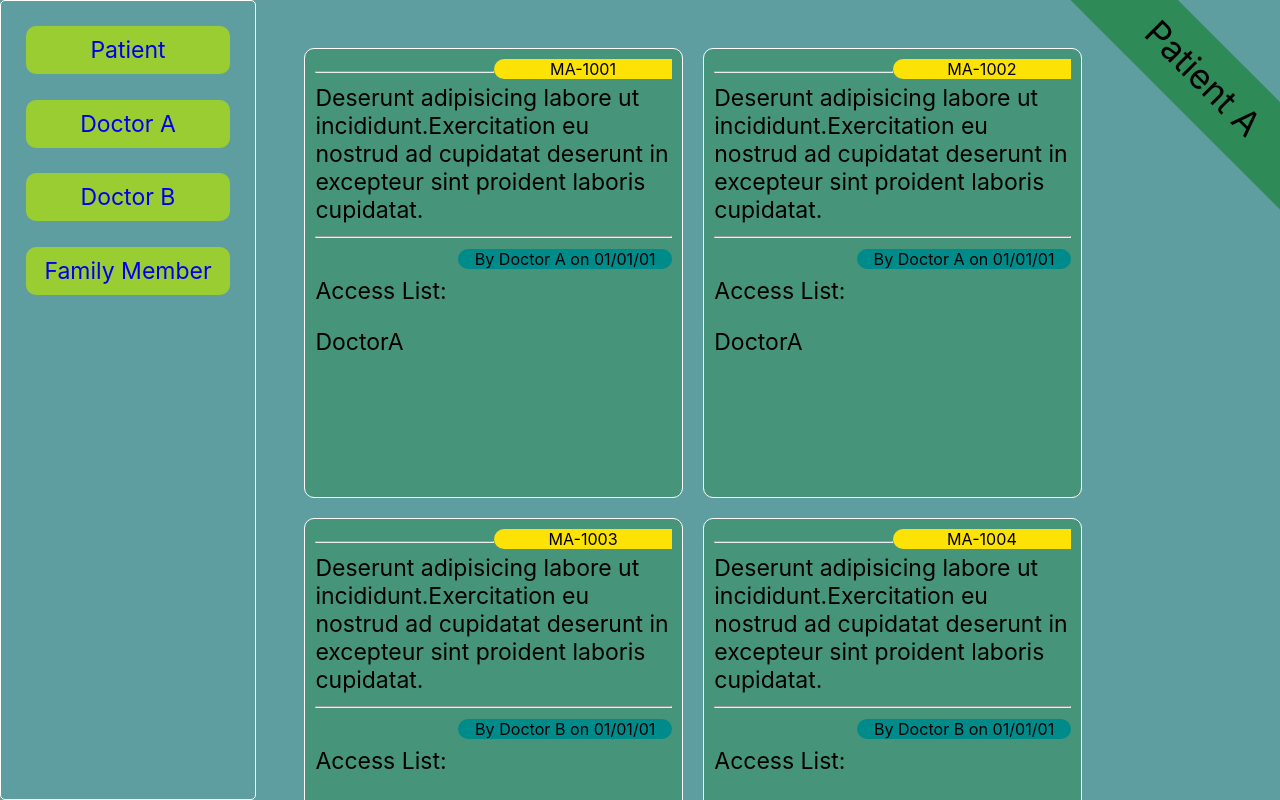
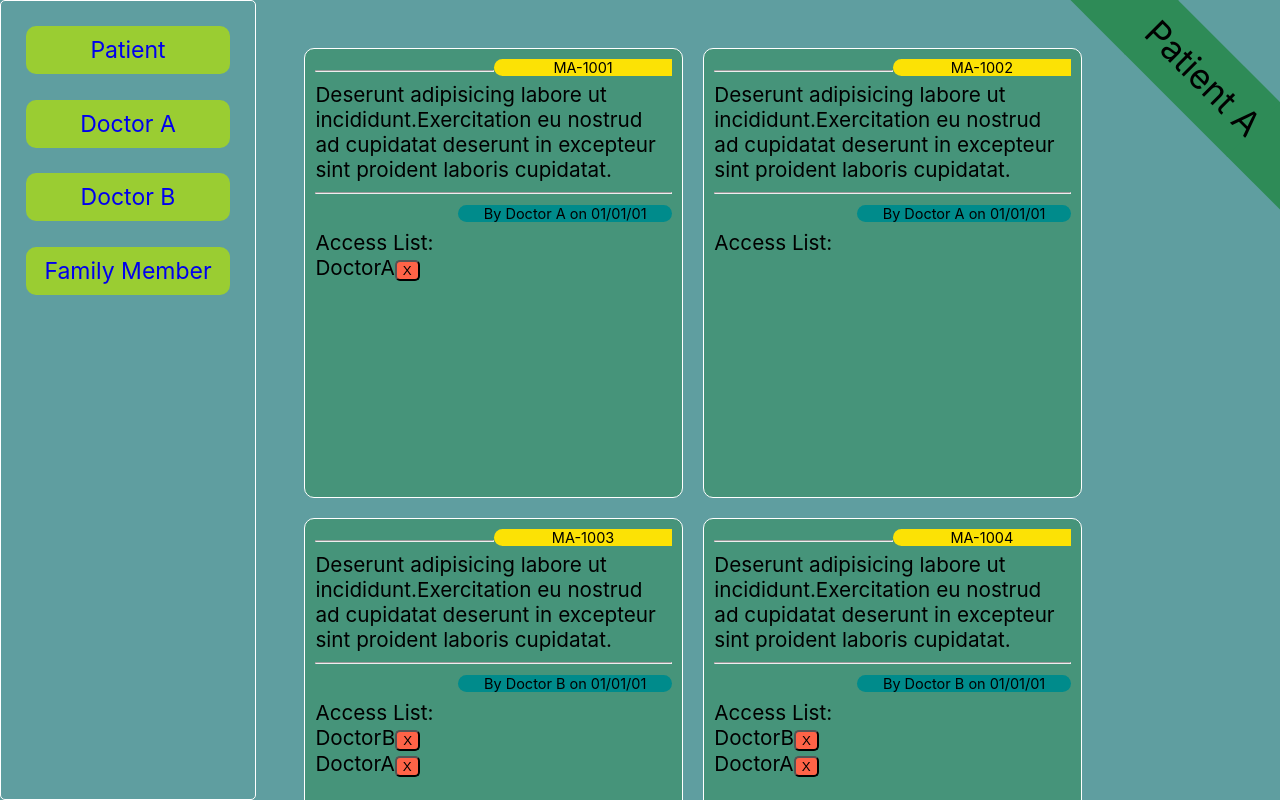
Before and after one commit to majid-T/DAPP1-Electronic-Health-Records, a React (Create React App) app in the folder frontend/: page /Patient in a window 1280 px wide. Shown: the top 800 px of the page. Built offline with nearby package versions, Linux system fonts and the light colour scheme.

Commit message:
Added AccessItem component

```diff
--- a/frontend/src/App.css
+++ b/frontend/src/App.css
@@ -79,6 +79,7 @@ a {
   float: left;
   border-radius: 10px;
   background-color: rgb(46, 139, 87, 0.5);
+  font-size: 0.9em;
 }
 
 .recordCard:hover {
@@ -86,14 +87,18 @@ a {
   background-color: rgba(46, 139, 86, 1);
 }
 
-.recordCard button,
+/* .recordCard button,
 .recordCard input {
   width: 30%;
-}
+} */
 
 button,
 input {
   border-radius: 5px;
+}
+
+.removeButton {
+  background-color: tomato;
 }
 
 /* ribbon  */
--- /dev/null
+++ b/frontend/src/components/AccessItem.js
@@ -0,0 +1,22 @@
+import React, { useState, useEffect } from "react";
+
+const AccessItem = (props) => {
+  const [loading, setLoading] = useState(false);
+
+  const deleteConsent = (e) => {
+    alert(props.name);
+  };
+
+  useEffect(() => {}, [loading]);
+
+  return (
+    <div>
+      {props.name}
+      <button className="removeButton" onClick={deleteConsent}>
+        X
+      </button>
+    </div>
+  );
+};
+
+export default AccessItem;
--- a/frontend/src/components/MedicalRecCard.js
+++ b/frontend/src/components/MedicalRecCard.js
@@ -14,9 +14,12 @@
 // ];
 
 import React, { useState, useEffect } from "react";
+import AccessItem from "./AccessItem";
 
 const MedicalRecCard = (props) => {
   const record = props.record;
+  const consentList = record.consentTo;
+
   const [loading, setLoading] = useState(false);
   useEffect(() => {}, [loading]);
 
@@ -31,10 +34,14 @@ const MedicalRecCard = (props) => {
       </div>
       <br />
       <div>
-        Access List:
-        {record.consentTo.map((item, key) => {
-          return <p>{item}</p>;
-        })}
+        Access List: {consentList.lenght}
+        {consentList.lenght != 0 ? (
+          record.consentTo.map((item, key) => {
+            return <AccessItem name={item} />;
+          })
+        ) : (
+          <p>No consent is given for this record</p>
+        )}
       </div>
     </div>
   );
--- a/frontend/src/components/Patient.js
+++ b/frontend/src/components/Patient.js
@@ -18,7 +18,7 @@ const Patient = (props) => {
       dateUploaded: "01/01/01",
       medicalRecordData:
         "Deserunt adipisicing labore ut incididunt.Exercitation eu nostrud ad cupidatat deserunt in excepteur sint proident laboris cupidatat.",
-      consentTo: ["DoctorA"],
+      consentTo: [],
     },
     {
       medicalRecordId: "MA-1003",
```
